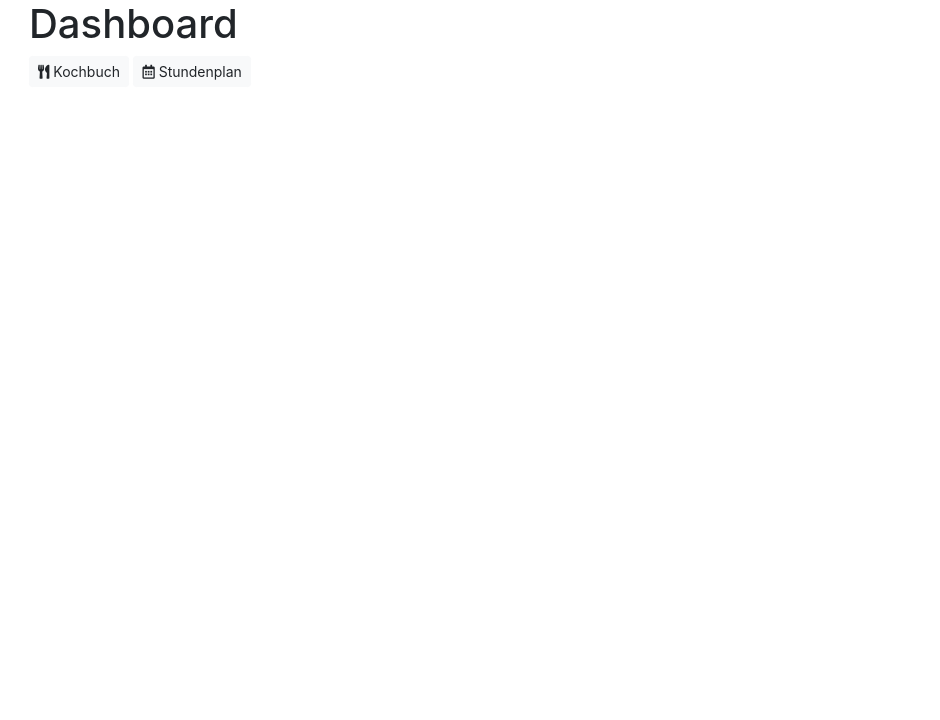
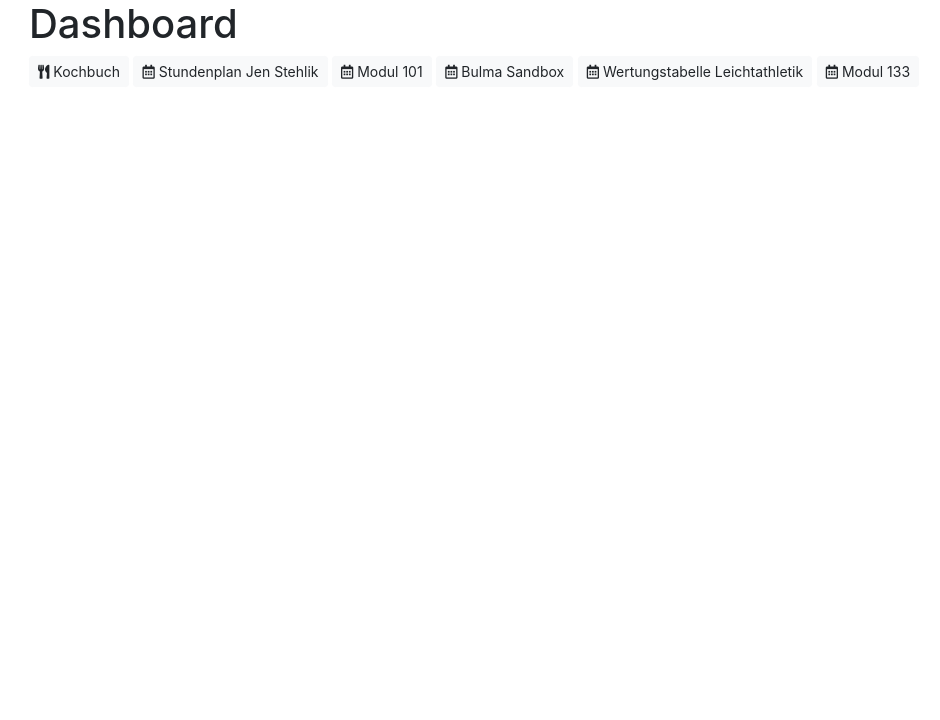
Before and after one commit to simonjaeggi/dashboard, a plain HTML site: page index.html in a window 1280 px wide. Shown: the top 720 px of the page, without its empty margins (56-996 px from the left). Drawn offline with nearby package versions, Linux system fonts and the light colour scheme.

Commit message:
added a few apps

```diff
--- a/index.html
+++ b/index.html
@@ -16,8 +16,29 @@
     <a href="/Kochbuch" class="btn btn-sm btn-light" target="_blank">
       <i class="fas fa-utensils"></i> Kochbuch
     </a>
+
+
     <a href="/Stundenplan" class="btn btn-sm btn-light" target="_blank">
-      <i class="far fa-calendar-alt"></i> Stundenplan
+      <i class="far fa-calendar-alt"></i> Stundenplan Jen Stehlik
+    </a>
+
+
+    <a href="/Modul101" class="btn btn-sm btn-light" target="_blank">
+      <i class="far fa-calendar-alt"></i> Modul 101
+    </a>
+
+
+    <a href="/Bulmasandbox" class="btn btn-sm btn-light" target="_blank">
+      <i class="far fa-calendar-alt"></i> Bulma Sandbox
+    </a>
+
+
+    <a href="/Wertungstabelle" class="btn btn-sm btn-light" target="_blank">
+      <i class="far fa-calendar-alt"></i> Wertungstabelle Leichtathletik
+    </a>
+
+    <a href="/Modul133" class="btn btn-sm btn-light" target="_blank">
+      <i class="far fa-calendar-alt"></i> Modul 133
     </a>
   </div>
 
```
